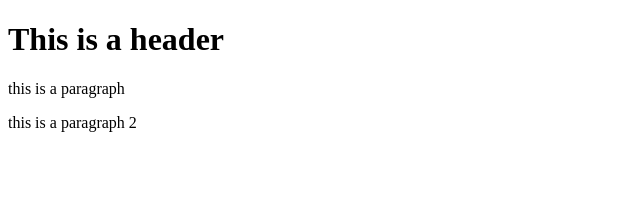
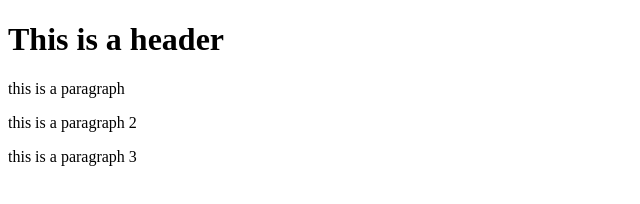
Before and after one commit to munug/git-test, a website: page index.html in a window 1280 px wide. Shown: the whole page, without its empty margins (0-640 px from the left). Drawn offline with Linux system fonts and the light colour scheme.

Commit message:
forth commit

```diff
--- a/index.html
+++ b/index.html
@@ -7,5 +7,6 @@
         <h1>This is a header</h1>
         <p>this is a paragraph</p>
         <p>this is a paragraph 2</p>
+        <p>this is a paragraph 3</p>
     </body>
 </html>
```
Also changed, not shown: package.json (added, +24 -0 lines), 2 other files.
